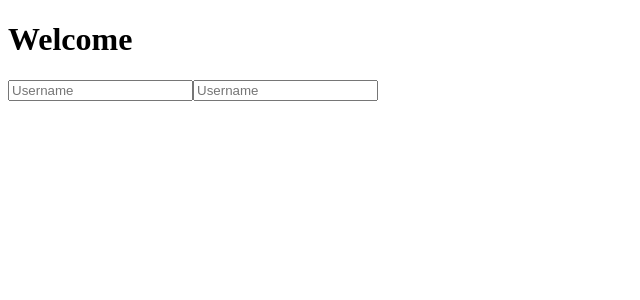
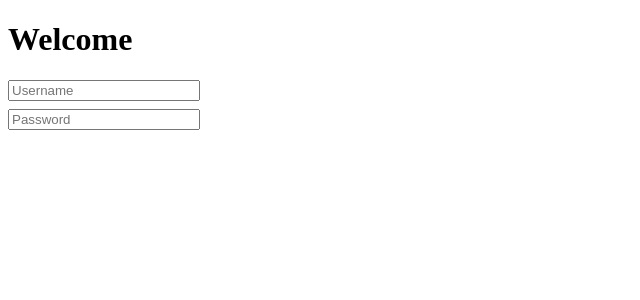
Before and after one commit to fborges42/semantic-versioning, an Angular app in the folder semantic-versioning/: page / in a window 1280 px wide. Shown: the top 300 px of the page, without its empty margins (0-640 px from the left). Built offline with nearby package versions, Linux system fonts and the light colour scheme.

Commit message:
fix: password placeholder was wrong

```diff
--- a/semantic-versioning/package.json
+++ b/semantic-versioning/package.json
@@ -53,12 +53,6 @@
     "plugins": [
       "@semantic-release/commit-analyzer",
       "@semantic-release/release-notes-generator",
-      [
-        "@semantic-release/npm",
-        {
-          "npmPublish": false
-        }
-      ],
       "@semantic-release/changelog",
       "@semantic-release/git"
     ],
--- a/semantic-versioning/src/app/login/login.component.html
+++ b/semantic-versioning/src/app/login/login.component.html
@@ -1,5 +1,5 @@
 <h1>Welcome</h1>
-<div class="d-flex">
+<div class="d-flex container">
   <input type="text" placeholder="Username" />
-  <input type="text" placeholder="Username" />
+  <input type="text" placeholder="Password" />
 </div>
--- a/semantic-versioning/src/app/login/login.component.scss
+++ b/semantic-versioning/src/app/login/login.component.scss
@@ -0,0 +1,14 @@
+.container {
+  max-width: 12rem;
+  width: 30%;
+
+  > *:nth-child(n + 2) {
+    margin: 8px 0;
+  }
+}
+
+.d-flex {
+  display: flex;
+  flex-flow: column nowrap;
+  justify-content: center;
+}
```
